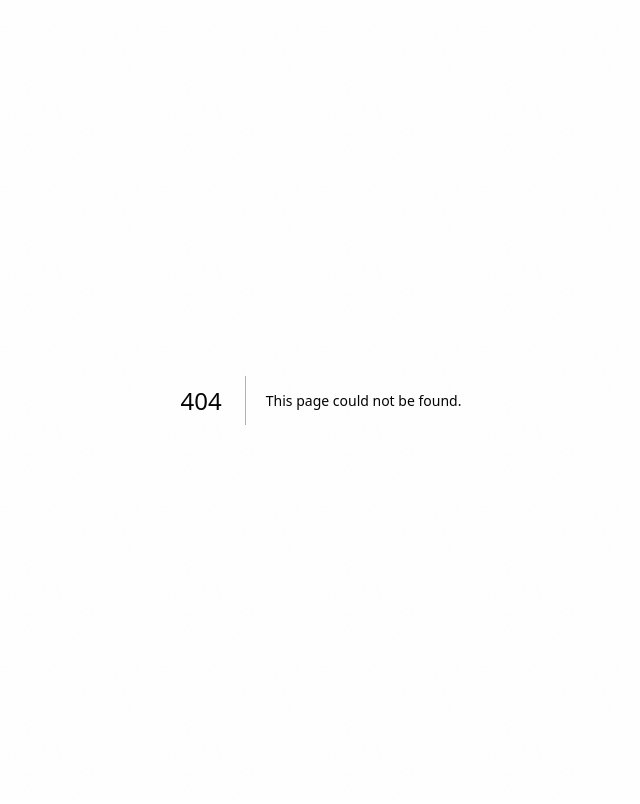
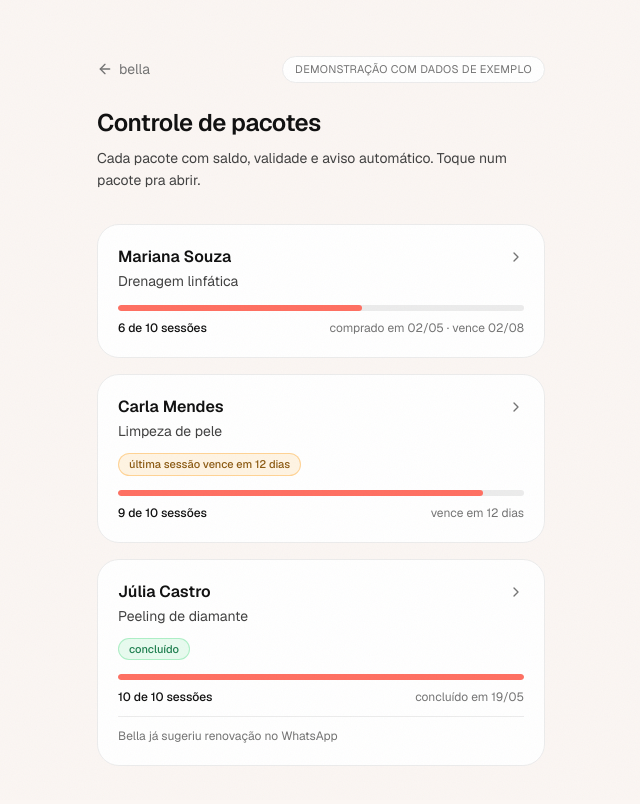
Before and after one commit to savinoo/bella-landing, a Next.js app: page /demo/pacotes in a window 1280 px wide. Before the commit this address had no page. Shown: the top 804 px of the page, without its empty margins (319-959 px from the left). Built offline with nearby package versions, Linux system fonts and the light colour scheme.

Commit message:
feat(demo): controle de pacotes interativo

```diff
--- /dev/null
+++ b/app/demo/pacotes/page.tsx
@@ -0,0 +1,299 @@
+"use client"
+
+import { useEffect, useRef, useState } from "react"
+import { ArrowLeft, ChevronRight } from "lucide-react"
+import { DemoShell } from "@/components/demo/DemoShell"
+
+const TOAST_MS = 2500
+
+type Slug = "mariana" | "carla" | "julia"
+type View = "lista" | Slug
+
+type Badge = { tone: "ambar" | "verde"; label: string }
+
+type Pacote = {
+  slug: Slug
+  nome: string
+  primeiroNome: string
+  procedimento: string
+  usadas: number
+  total: number
+  validadeCard: string
+  validadeDetalhe: string
+  badge?: Badge
+  notaCard?: string
+  historico: string[]
+}
+
+const PACOTES: Pacote[] = [
+  {
+    slug: "mariana",
+    nome: "Mariana Souza",
+    primeiroNome: "Mariana",
+    procedimento: "Drenagem linfática",
+    usadas: 6,
+    total: 10,
+    validadeCard: "comprado em 02/05 · vence 02/08",
+    validadeDetalhe: "Comprado em 02/05 · vence 02/08",
+    historico: ["05/05", "12/05", "19/05", "26/05", "02/06", "09/06"],
+  },
+  {
+    slug: "carla",
+    nome: "Carla Mendes",
+    primeiroNome: "Carla",
+    procedimento: "Limpeza de pele",
+    usadas: 9,
+    total: 10,
+    validadeCard: "vence em 12 dias",
+    validadeDetalhe: "Vence em 12 dias",
+    badge: { tone: "ambar", label: "última sessão vence em 12 dias" },
+    historico: [
+      "07/04",
+      "14/04",
+      "21/04",
+      "28/04",
+      "05/05",
+      "12/05",
+      "19/05",
+      "26/05",
+      "02/06",
+    ],
+  },
+  {
+    slug: "julia",
+    nome: "Júlia Castro",
+    primeiroNome: "Júlia",
+    procedimento: "Peeling de diamante",
+    usadas: 10,
+    total: 10,
+    validadeCard: "concluído em 19/05",
+    validadeDetalhe: "Pacote concluído em 19/05",
+    badge: { tone: "verde", label: "concluído" },
+    notaCard: "Bella já sugeriu renovação no WhatsApp",
+    historico: [
+      "17/03",
+      "24/03",
+      "31/03",
+      "07/04",
+      "14/04",
+      "21/04",
+      "28/04",
+      "05/05",
+      "12/05",
+      "19/05",
+    ],
+  },
+]
+
+function saldoLabel(p: Pacote): string {
+  const restantes = p.total - p.usadas
+  if (restantes === 0) return "Pacote concluído"
+  if (restantes === 1) return "1 sessão restante"
+  return `${restantes} sessões restantes`
+}
+
+function BadgePill({ badge }: { badge: Badge }) {
+  const tone =
+    badge.tone === "ambar"
+      ? "border-[#FFB347]/50 bg-[#FFB347]/15 text-[#8C5A12]"
+      : "border-[#25D366]/30 bg-[#25D366]/10 text-[#1E7F4F]"
+  return (
+    <span
+      className={`inline-flex rounded-full border px-2.5 py-0.5 text-[11px] font-medium ${tone}`}
+    >
+      {badge.label}
+    </span>
+  )
+}
+
+function ProgressBar({ usadas, total }: { usadas: number; total: number }) {
+  return (
+    <div
+      className="h-1.5 w-full overflow-hidden rounded-full bg-[#ECECEC]"
+      aria-hidden="true"
+    >
+      <div
+        className="h-full rounded-full bg-[#FF6F61]"
+        style={{ width: `${(usadas / total) * 100}%` }}
+      />
+    </div>
+  )
+}
+
+function PacoteCard({
+  pacote,
+  onOpen,
+}: {
+  pacote: Pacote
+  onOpen: (slug: Slug) => void
+}) {
+  return (
+    <button
+      type="button"
+      onClick={() => onOpen(pacote.slug)}
+      className="w-full cursor-pointer rounded-3xl border border-[#ECECEC] bg-white p-5 text-left transition hover:border-[#FF6F61] focus-visible:outline-none focus-visible:ring-2 focus-visible:ring-[#FF6F61] focus-visible:ring-offset-2 focus-visible:ring-offset-[#FBF6F3]"
+    >
+      <div className="flex items-start justify-between gap-3">
+        <div className="min-w-0">
+          <p className="text-base font-semibold text-[#0F0F0F]">
+            {pacote.nome}
+          </p>
+          <p className="mt-0.5 text-sm text-[#404040]">{pacote.procedimento}</p>
+        </div>
+        <ChevronRight className="mt-1 size-4 shrink-0 text-[#737373]" />
+      </div>
+
+      {pacote.badge && (
+        <div className="mt-2.5">
+          <BadgePill badge={pacote.badge} />
+        </div>
+      )}
+
+      <div className="mt-3.5">
+        <ProgressBar usadas={pacote.usadas} total={pacote.total} />
+      </div>
+      <div className="mt-2 flex items-baseline justify-between gap-2 text-[12px]">
+        <span className="whitespace-nowrap font-medium text-[#0F0F0F]">
+          {pacote.usadas} de {pacote.total} sessões
+        </span>
+        <span className="text-right text-[#737373]">{pacote.validadeCard}</span>
+      </div>
+
+      {pacote.notaCard && (
+        <p className="mt-2.5 border-t border-[#ECECEC] pt-2.5 text-[12px] text-[#737373]">
+          {pacote.notaCard}
+        </p>
+      )}
+    </button>
+  )
+}
+
+function PacoteDetalhe({
+  pacote,
+  onBack,
+  onLembrar,
+}: {
+  pacote: Pacote
+  onBack: () => void
+  onLembrar: () => void
+}) {
+  return (
+    <div>
+      <button
+        type="button"
+        onClick={onBack}
+        className="inline-flex cursor-pointer items-center gap-1.5 text-sm text-[#737373] transition hover:text-[#0F0F0F] focus-visible:outline-none focus-visible:ring-2 focus-visible:ring-[#FF6F61] focus-visible:ring-offset-2 focus-visible:ring-offset-[#FBF6F3]"
+      >
+        <ArrowLeft className="size-4" /> voltar
+      </button>
+
+      <div className="mt-4 rounded-3xl border border-[#ECECEC] bg-white p-5">
+        <p className="text-base font-semibold text-[#0F0F0F]">{pacote.nome}</p>
+        <p className="mt-0.5 text-sm text-[#404040]">{pacote.procedimento}</p>
+        <p className="mt-3 font-serif text-3xl font-semibold text-[#FF6F61]">
+          {saldoLabel(pacote)}
+        </p>
+
+        <div className="mt-4">
+          <ProgressBar usadas={pacote.usadas} total={pacote.total} />
+        </div>
+        <div className="mt-2 flex items-baseline justify-between gap-2 text-[12px]">
+          <span className="whitespace-nowrap font-medium text-[#0F0F0F]">
+            {pacote.usadas} de {pacote.total} sessões
+          </span>
+          <span className="text-right text-[#737373]">
+            {pacote.validadeDetalhe}
+          </span>
+        </div>
+      </div>
+
+      <div className="mt-4 rounded-3xl border border-[#ECECEC] bg-white p-5">
+        <p className="text-xs font-medium uppercase tracking-wide text-[#737373]">
+          Histórico de sessões
+        </p>
+        <ul className="mt-3 divide-y divide-[#ECECEC]">
+          {pacote.historico.map((data, i) => (
+            <li
+              key={data}
+              className="flex items-baseline justify-between gap-2 py-2 text-sm"
+            >
+              <span className="text-[#0F0F0F]">
+                <span className="mr-2 text-[11px] text-[#737373]">
+                  {i + 1}ª
+                </span>
+                {data}
+              </span>
+              <span className="text-[12px] text-[#737373]">
+                feita com Paula
+              </span>
+            </li>
+          ))}
+        </ul>
+      </div>
+
+      <button
+        type="button"
+        onClick={onLembrar}
+        className="mt-5 w-full cursor-pointer rounded-full bg-[#FF6F61] px-5 py-3.5 text-sm font-semibold text-white transition hover:bg-[#F25B4D] focus-visible:outline-none focus-visible:ring-2 focus-visible:ring-[#FF6F61] focus-visible:ring-offset-2 focus-visible:ring-offset-[#FBF6F3]"
+      >
+        Bella lembra a {pacote.primeiroNome} no WhatsApp
+      </button>
+    </div>
+  )
+}
+
+export default function DemoPacotesPage() {
+  const [view, setView] = useState<View>("lista")
+  const [toastVisible, setToastVisible] = useState(false)
+  const toastTimer = useRef<ReturnType<typeof setTimeout> | null>(null)
+
+  useEffect(() => {
+    return () => {
+      if (toastTimer.current) clearTimeout(toastTimer.current)
+    }
+  }, [])
+
+  function showToast() {
+    setToastVisible(true)
+    if (toastTimer.current) clearTimeout(toastTimer.current)
+    toastTimer.current = setTimeout(() => setToastVisible(false), TOAST_MS)
+  }
+
+  const pacoteAberto =
+    view === "lista" ? null : PACOTES.find((p) => p.slug === view) ?? null
+
+  return (
+    <DemoShell
+      title="Controle de pacotes"
+      subtitle="Cada pacote com saldo, validade e aviso automático. Toque num pacote pra abrir."
+    >
+      {pacoteAberto ? (
+        <div key={pacoteAberto.slug} className="bubble-enter">
+          <PacoteDetalhe
+            pacote={pacoteAberto}
+            onBack={() => setView("lista")}
+            onLembrar={showToast}
+          />
+        </div>
+      ) : (
+        <div key="lista" className="bubble-enter space-y-4">
+          {PACOTES.map((p) => (
+            <PacoteCard key={p.slug} pacote={p} onOpen={setView} />
+          ))}
+        </div>
+      )}
+
+      {toastVisible && (
+        <div
+          role="status"
+          aria-live="polite"
+          className="bubble-enter pointer-events-none fixed inset-x-0 bottom-6 z-50 flex justify-center px-5"
+        >
+          <span className="rounded-full bg-[#0F0F0F] px-4 py-2.5 text-center text-[13px] text-white shadow-lg">
+            Mensagem entraria na fila da Bella (demonstração)
+          </span>
+        </div>
+      )}
+    </DemoShell>
+  )
+}
```
